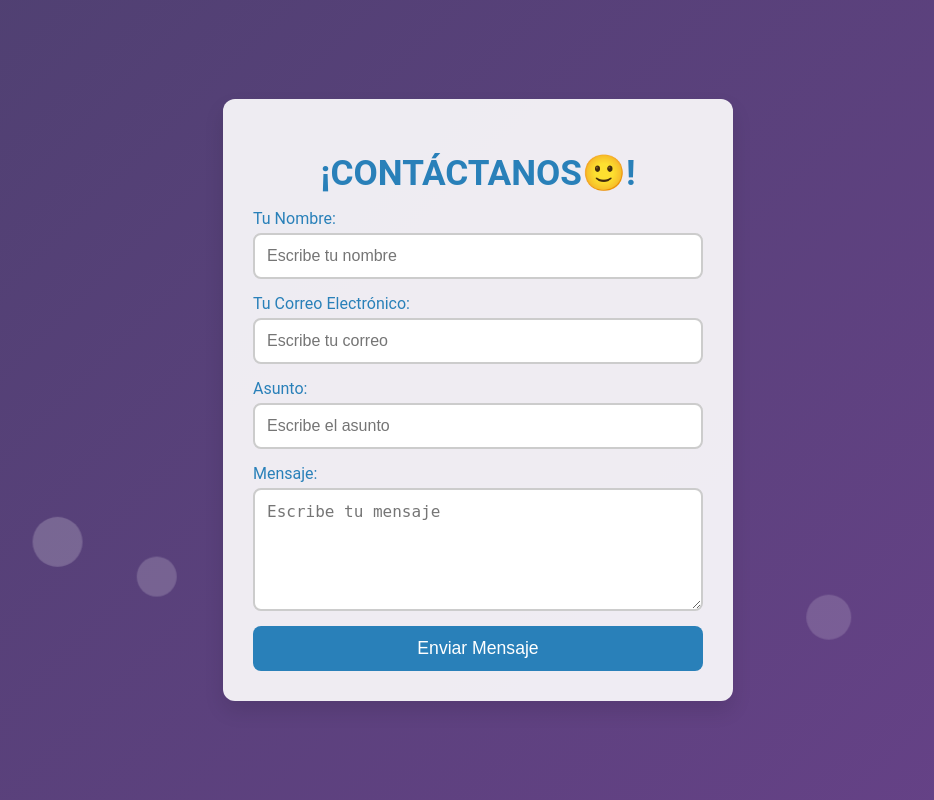
After one commit to BaxterStockman5/EquaBussiness, a PHP site: page /gmail.php in a window 1280 px wide. The commit adds this page. Shown: the whole page, without its empty margins (162-1096 px from the left). Run offline with PHP 8.4, Linux system fonts and the light colour scheme.

Commit message:
subiendo actualizaciones

```diff
--- a/electrodomesticos.php
+++ b/electrodomesticos.php
@@ -4,7 +4,7 @@ require 'conexion.php';
 $sql = "SELECT p.id_producto, p.nombre, p.descripcion, p.precio, p.imagen
 FROM productos p
 INNER JOIN categorias c ON p.id_categoria = c.id_categoria
-WHERE c.nombre = 'moda'";
+WHERE c.nombre = 'electronica'";
 
 $result = $conexion->query($sql);
 
--- /dev/null
+++ b/gmail.php
@@ -0,0 +1,242 @@
+<?php
+if ($_SERVER["REQUEST_METHOD"] == "POST") {
+    // Recolectar los datos del formulario
+    $name = htmlspecialchars($_POST['name']);
+    $email = htmlspecialchars($_POST['email']);
+    $subject = htmlspecialchars($_POST['subject']);
+    $message = htmlspecialchars($_POST['message']);
+
+    // Validar si los campos no están vacíos
+    if (!empty($name) && !empty($email) && !empty($subject) && !empty($message)) {
+        // Dirección de correo a donde se enviará el mensaje
+        $to = "daw548071";  // Reemplaza con tu correo real
+        $headers = "From: $email\r\n";
+        $headers .= "Reply-To: $email\r\n";
+        $headers .= "Content-Type: text/html; charset=UTF-8\r\n";
+
+        // Cuerpo del mensaje con HTML y estilos en línea
+        $body = "<html>
+                    <head>
+                    </head>
+                    <body style='font-family: Arial, sans-serif; background-color: #f5f7fa; color: #333; margin: 0; padding: 0;'>
+                        <div style='width: 100%; max-width: 600px; margin: 20px auto; background-color: #fff; border-radius: 8px; padding: 20px; box-shadow: 0 4px 6px rgba(0, 0, 0, 0.1);'>
+                            <div style='background: linear-gradient(135deg, #2980b9, #8e44ad); color: #fff; text-align: center; padding: 15px; border-radius: 8px 8px 0 0;'>
+                                <h1 style='margin: 0; font-size: 24px;'>Nuevo Mensaje de Contacto</h1>
+                            </div>
+                            <div style='padding: 20px; line-height: 1.6;'>
+                                <p style='font-size: 16px; margin-bottom: 10px;'><strong style='color: #2980b9;'>Nombre:</strong> $name</p>
+                                <p style='font-size: 16px; margin-bottom: 10px;'><strong style='color: #2980b9;'>Correo Electrónico:</strong> $email</p>
+                                <p style='font-size: 16px; margin-bottom: 10px;'><strong style='color: #2980b9;'>Asunto:</strong> $subject</p>
+                                <p style='font-size: 16px; margin-bottom: 10px;'><strong style='color: #2980b9;'>Mensaje:</strong><br>$message</p>
+                            </div>
+                            <div style='text-align: center; font-size: 14px; color: #888; margin-top: 20px;'>
+                                <p>Gracias por ponerte en contacto con nosotros.</p>
+                                <p>Visítanos en <a href='https://www.equabusiness.com' style='color: #2980b9; text-decoration: none;'>www.equabusiness.com</a></p>
+                            </div>
+                        </div>
+                    </body>
+                </html>";
+
+        // Enviar el correo
+        if (mail($to, $subject, $body, $headers)) {
+            echo "<p>¡Gracias por ponerte en contacto con nosotros, $name! Te responderemos a la brevedad.</p>";
+        } else {
+            echo "<p>Lo siento, hubo un error al enviar tu mensaje. Intenta nuevamente más tarde.</p>";
+        }
+    } else {
+        echo "<p>Por favor, completa todos los campos.</p>";
+    }
+}
+?>
+
+<!DOCTYPE html>
+<html lang="es">
+<head>
+    <meta charset="UTF-8">
+    <meta name="viewport" content="width=device-width, initial-scale=1.0">
+    <title>EquaBusiness - Contacto</title>
+    <style>
+        /* Estilos Generales */
+        body {
+            font-family: 'Roboto', sans-serif;
+            margin: 0;
+            padding: 0;
+            background: linear-gradient(135deg, #2c3e50, #8e44ad);  /* Fondo degradado azul y violeta */
+            color: #fff;
+            height: 100vh;
+            display: flex;
+            justify-content: center;
+            align-items: center;
+            overflow: hidden;
+            position: relative;
+            background-size: 400% 400%;
+            animation: gradientAnimation 10s ease infinite; /* Animación de fondo de gradiente */
+        }
+
+        /* Animación de fondo con gradiente */
+        @keyframes gradientAnimation {
+            0% {
+                background-position: 0% 50%;
+            }
+            50% {
+                background-position: 100% 50%;
+            }
+            100% {
+                background-position: 0% 50%;
+            }
+        }
+
+        /* Contenedor del formulario */
+        .container {
+            background: rgba(255, 255, 255, 0.9);
+            border-radius: 12px;
+            padding: 30px;
+            box-shadow: 0 10px 20px rgba(0, 0, 0, 0.1);
+            width: 100%;
+            max-width: 450px; /* Reducido para hacerlo más compacto */
+            transition: all 0.3s ease-in-out;
+            overflow: hidden;
+        }
+
+        /* Título */
+        h1 {
+            color: #2980b9;
+            font-size: 2.2rem;
+            margin-bottom: 15px;
+            text-align: center;
+            text-transform: uppercase;
+        }
+
+        /* Formulario */
+        form {
+            display: flex;
+            flex-direction: column;
+        }
+
+        label {
+            font-size: 1rem;
+            color: #2980b9; /* Azul para los labels */
+            margin-bottom: 5px;
+            text-align: left;
+        }
+
+        input, textarea {
+            padding: 12px;
+            margin-bottom: 15px;
+            border: 2px solid #ccc;
+            border-radius: 8px;
+            font-size: 1rem;
+            outline: none;
+            transition: border 0.3s ease;
+        }
+
+        input:focus, textarea:focus {
+            border-color: #8e44ad; /* Violeta para el borde de los inputs al hacer focus */
+        }
+
+        button {
+            background-color: #2980b9; /* Azul para el botón */
+            color: #fff;
+            border: none;
+            padding: 12px;
+            font-size: 1.1rem;
+            cursor: pointer;
+            border-radius: 8px;
+            transition: background-color 0.3s ease, transform 0.2s ease;
+        }
+
+        button:hover {
+            background-color: #3498db; /* Azul más claro para el hover */
+            transform: translateY(-3px);
+        }
+
+        /* Animación de burbujas flotantes */
+        .bubble {
+            position: absolute;
+            bottom: -150px;
+            background-color: rgba(255, 255, 255, 0.3);
+            border-radius: 50%;
+            opacity: 0;
+            animation: floatBubbles 10s infinite;
+        }
+
+        /* Movimiento de las burbujas */
+        @keyframes floatBubbles {
+            0% {
+                opacity: 0.7;
+                transform: translateX(0) translateY(0);
+            }
+            50% {
+                opacity: 0.3;
+                transform: translateX(-80px) translateY(-200px);
+            }
+            100% {
+                opacity: 0.7;
+                transform: translateX(80px) translateY(-400px);
+            }
+        }
+
+        /* Agregar más burbujas */
+        .bubble:nth-child(1) {
+            width: 50px;
+            height: 50px;
+            left: 10%;
+            animation-duration: 8s;
+        }
+        .bubble:nth-child(2) {
+            width: 40px;
+            height: 40px;
+            left: 20%;
+            animation-duration: 9s;
+        }
+        .bubble:nth-child(3) {
+            width: 60px;
+            height: 60px;
+            left: 50%;
+            animation-duration: 7s;
+        }
+        .bubble:nth-child(4) {
+            width: 45px;
+            height: 45px;
+            left: 75%;
+            animation-duration: 10s;
+        }
+
+    </style>
+</head>
+<body>
+
+    <!-- Contenedor de burbujas -->
+    <div class="bubble"></div>
+    <div class="bubble"></div>
+    <div class="bubble"></div>
+    <div class="bubble"></div>
+
+    <!-- Contenedor de formulario -->
+    <div class="container">
+        <h1>¡Contáctanos🙂!</h1>
+        <form method="POST" action="">
+            <label for="name">Tu Nombre:</label>
+            <input type="text" id="name" name="name" placeholder="Escribe tu nombre" required>
+
+            <label for="email">Tu Correo Electrónico:</label>
+            <input type="email" id="email" name="email" placeholder="Escribe tu correo" required>
+
+            <label for="subject">Asunto:</label>
+            <input type="text" id="subject" name="subject" placeholder="Escribe el asunto" required>
+
+            <label for="message">Mensaje:</label>
+            <textarea id="message" name="message" rows="5" placeholder="Escribe tu mensaje" required></textarea>
+
+            <button type="submit">Enviar Mensaje</button>
+        </form>
+
+        <?php if ($_SERVER["REQUEST_METHOD"] == "POST") : ?>
+            <div class="message">
+                <?php echo (isset($message)) ? $message : ''; ?>
+            </div>
+        <?php endif; ?>
+    </div>
+
+</body>
+</html>
--- a/obtener_publicidad.php
+++ b/obtener_publicidad.php
@@ -11,7 +11,6 @@ while ($row = $result->fetch_assoc()) {
         "imagen" => $row["imagen"]
     );
 }
-
 header('Content-Type: application/json');
 echo json_encode($publicidades);
 ?>
--- a/obteneradministradores.php
+++ b/obteneradministradores.php
@@ -7,11 +7,11 @@ $resultado = mysqli_query($conexion, $sql); // CORRECCIÓN AQUÍ
 
 $administradores = array();
 
-if ($resultado) { // Verificar si la consulta se ejecutó correctamente
+if ($resultado) { //Verificar si la consulta se ejecutó correctamente
     while ($fila = mysqli_fetch_assoc($resultado)) {
         $administradores[] = $fila;
     }
-    mysqli_free_result($resultado); // Liberar memoria del resultado
+    mysqli_free_result($resultado); //Liberar memoria del resultado
 }
 
 // Devolver JSON
--- a/paginaproducto.php
+++ b/paginaproducto.php
@@ -94,7 +94,7 @@ $conexion->close();
                     <a class="nav-link" href="hogar.php">hogar</a>
                 </li>
                 <li class="nav-item">
-                    <a class="nav-link" href="#">Música</a>
+                    <a class="nav-link" href="./gmail.php">contactanos</a>
                 </li>
                 <!-- Carrito -->
                 <li class="nav-item">
@@ -681,7 +681,6 @@ function mostrarCarrito() {
             if (carrito.length > 0) {
                 carrito.forEach((producto, index) => {
                     const { id_producto, nombre, descripcion, precio, imagen, cantidad } = producto;
-
                     const fila = document.createElement('div');
                     fila.classList.add('producto-carrito', 'row');
                     fila.style.animationDelay = `${index * 0.1}s`; // Retraso en la animación
@@ -703,7 +702,6 @@ function mostrarCarrito() {
                         </div>
                     `;
 
-
                     modalBody.appendChild(fila);
                 });
             } else {
@@ -716,6 +714,7 @@ function mostrarCarrito() {
 
     xhr.send();
 }
+
 
 // Llamar a la función para mostrar los productos cuando se abre el modal
 document.getElementById('carrito').addEventListener('click', mostrarCarrito);
--- a/paneladmin.php
+++ b/paneladmin.php
@@ -277,7 +277,7 @@ if (!isset($_SESSION["admin_id"])) {
     <div class="sidebar" id="sidebar">
         <h2 id="sidebarTitle">EquaBusiness</h2>
         <a href="./paginaproducto.php"><i class="fas fa-home"></i> <span class="text">Inicio</span></a>
-        <a href="#"><i class="fas fa-tachometer-alt"></i> <span class="text">Dashboard</span></a>
+        <a href="./administradores.php"><i class="fas fa-tachometer-alt"></i> <span class="text">administradores</span></a>
         <a href="#"><i class="fas fa-box"></i> <span class="text">Gestionar Productos</span></a>
         <a href="./pedidos.php"><i class="fas fa-calendar-check"></i> <span class="text">pedidos</span></a>
         <a href="./administradores.php"><i class="fas fa-users"></i> <span class="text">Usuarios</span></a>
```
Also changed, not shown: activarusuario.php (+21 -10 lines), administradores.php (+43 -44 lines), cambiar_estado.php (added, +32 -0 lines), eliminaradmin.php (+9 -7 lines), estadistica_pedidos.php (+19 -7 lines), bil.webp (deleted). Lines whose indentation alone changed are shown as unchanged.
